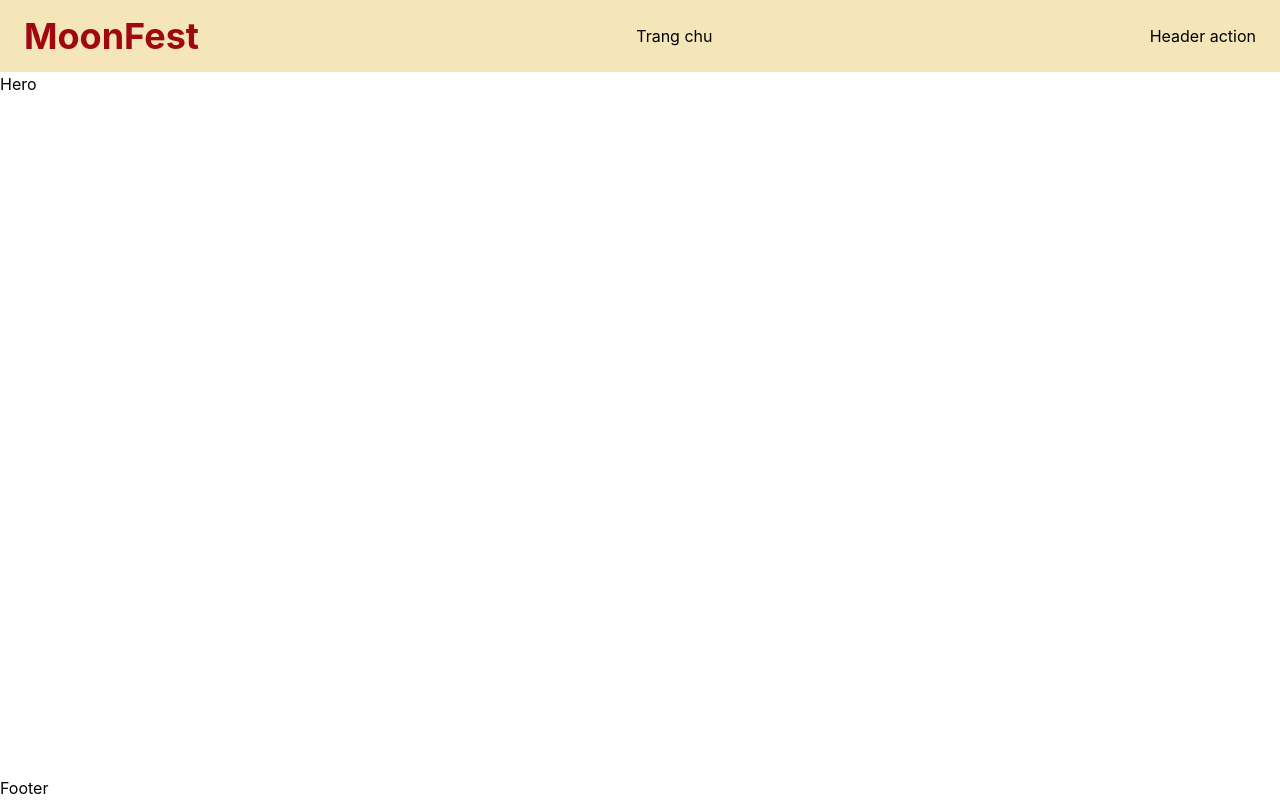
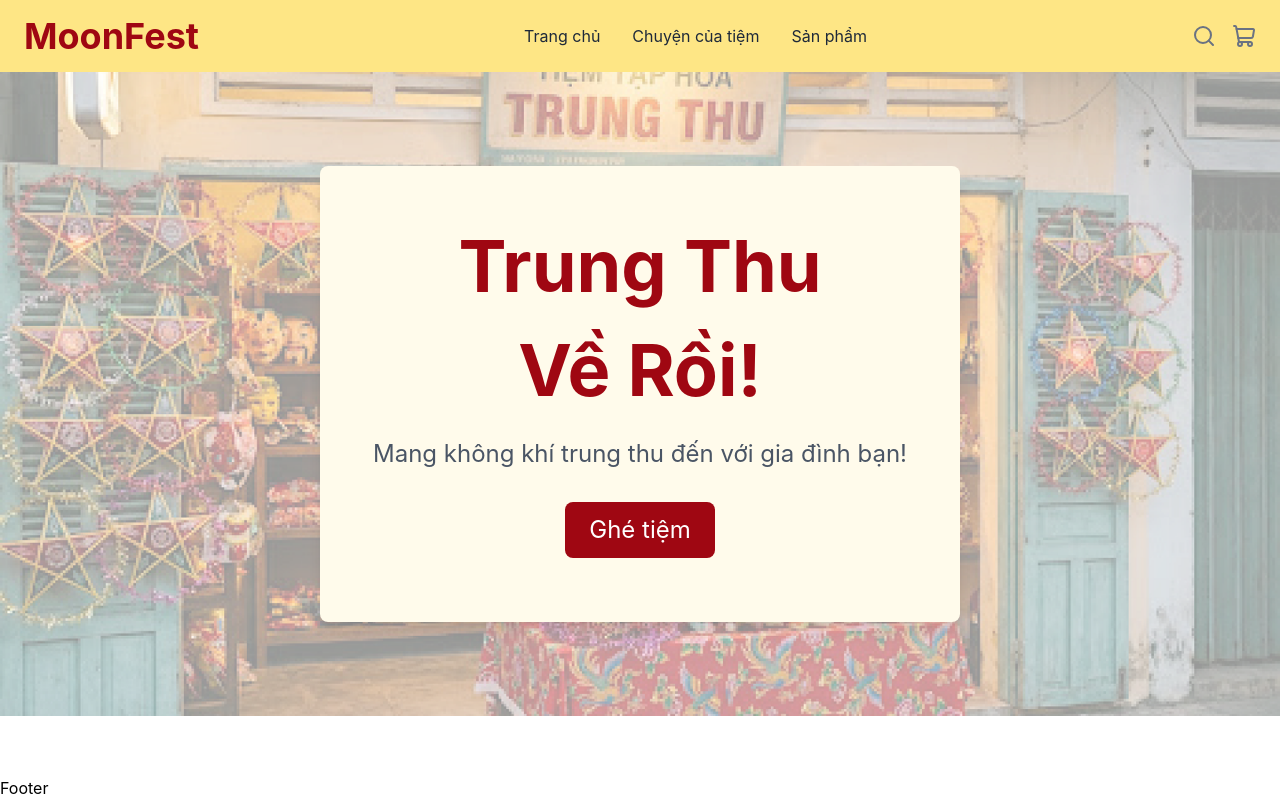
Before and after one commit to Trang217/moon-fest, a React (Vite) app: page / in a window 1280 px wide. Built offline with nearby package versions, Linux system fonts and the light colour scheme.

Commit message:
add hẻo section

```diff
--- a/package.json
+++ b/package.json
@@ -11,6 +11,7 @@
   },
   "dependencies": {
     "@tailwindcss/vite": "^4.3.3",
+    "lucide-react": "^1.37.0",
     "react": "^19.2.8",
     "react-dom": "^19.2.8",
     "tailwindcss": "^4.3.3"
--- a/src/components/Header.tsx
+++ b/src/components/Header.tsx
@@ -4,7 +4,7 @@ import Navigation from "./Navigation";
 
 export default function Header() {
   return (
-    <header className="px-6 py-4 bg-[#F4E6B8]">
+    <header className="px-6 py-4 bg-amber-200">
       <nav className=" flex flex-row items-center justify-between ">
         <Logo />
         <Navigation />
--- a/src/components/HeaderAction.tsx
+++ b/src/components/HeaderAction.tsx
@@ -1,3 +1,10 @@
+import { Search, ShoppingCart } from "lucide-react";
+
 export default function HeaderAction() {
-  return <div>Header action</div>;
+  return (
+    <div className="flex items-center gap-4">
+      <Search className="w-6 h-6 text-gray-500" />
+      <ShoppingCart className="w-6 h-6 text-gray-500" />
+    </div>
+  );
 }
--- a/src/components/Hero.tsx
+++ b/src/components/Hero.tsx
@@ -1,3 +1,21 @@
 export default function Hero() {
-  return <div>Hero</div>;
+  return (
+    <section className="relative">
+      <img
+        src="/src/images/background.png"
+        className="w-full"
+        alt="Hero Image"
+      />
+      <div className="absolute flex flex-col justify-center items-center gap-8 bg-amber-50 w-2/4 top-1/2 left-1/2 transform -translate-x-1/2 -translate-y-1/2 px-12 py-16 rounded-lg shadow-lg">
+        <h1 className="text-7xl font-bold text-red-800">Trung Thu </h1>
+        <h1 className="text-7xl font-bold text-red-800">Về Rồi!</h1>
+        <p className="text-2xl text-gray-600">
+          Mang không khí trung thu đến với gia đình bạn!
+        </p>
+        <button className="bg-red-800 text-white text-2xl px-6 py-3 rounded-lg hover:bg-red-900 transition-colors">
+          Ghé tiệm
+        </button>
+      </div>
+    </section>
+  );
 }
--- a/src/components/Navigation.tsx
+++ b/src/components/Navigation.tsx
@@ -1,3 +1,15 @@
 export default function Navigation() {
-  return <div>Trang chu</div>;
+  return (
+    <div className="flex justify-between items-center gap-8">
+      <a href="/" className="text-gray-800 hover:text-red-500">
+        Trang chủ
+      </a>
+      <a href="/" className="text-gray-800 hover:text-red-500">
+        Chuyện của tiệm
+      </a>
+      <a href="/" className="text-gray-800 hover:text-red-500">
+        Sản phẩm
+      </a>
+    </div>
+  );
 }
```
Also changed, not shown: 1 other file (tests, documents, lock files or other folders).
